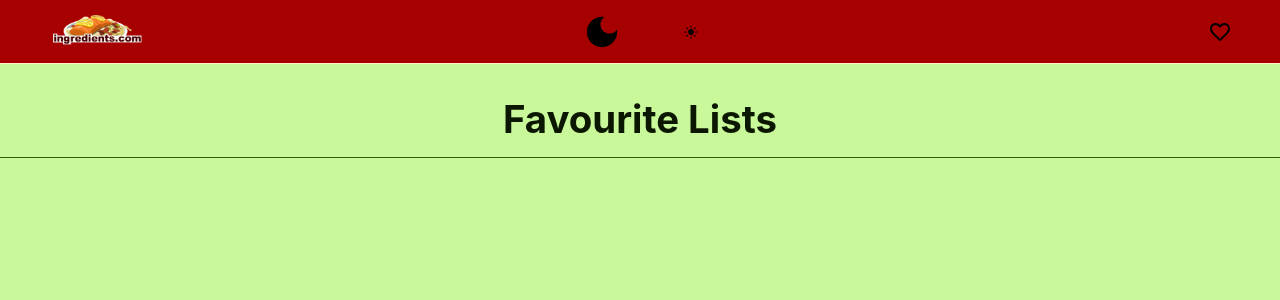
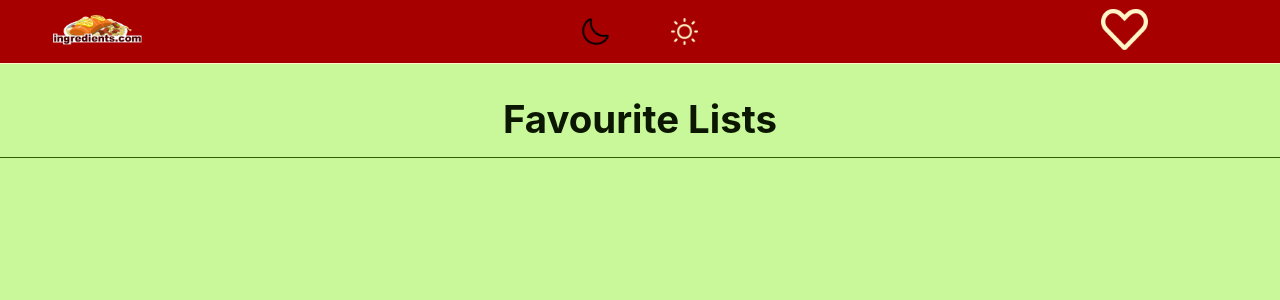
Before and after one commit to Scorpion19702022/MentorReact_009, a React (Create React App) app: page /favouriteList in a window 1280 px wide. Before the commit this address had no page. Shown: the top 300 px of the page. Built offline with nearby package versions, Linux system fonts and the light colour scheme.

Commit message:
return to before test icon

```diff
--- a/src/App.tsx
+++ b/src/App.tsx
@@ -18,14 +18,10 @@ function App() {
 	return (
 		<div className={styles.App}>
 			<QueryClientProvider client={queryClient}>
-				<BrowserRouter>
-					<Routes>
-						<Route path='/' element={<Home />} />
-					</Routes>
-				</BrowserRouter>
 				<WishListProvider>
 					<BrowserRouter>
 						<Routes>
+							<Route path='/' element={<Home />} />
 							<Route path='/recipe/:id' element={<RecipePage />} />
 							<Route path='/favouriteList' element={<FavRecipes />} />
 							<Route path='/search' element={<SearchPage />} />
--- a/src/components/NavBar/NavBar.tsx
+++ b/src/components/NavBar/NavBar.tsx
@@ -18,17 +18,17 @@ const NavBar = () => {
 				<img className={styles.logo} src={Logo} alt='logo' />
 			</div>
 			<div className={styles.boxNavIcon}>
-				<DarkModeIcon className={styles.iconDark} style={{ width: '50px', height: '50px' }} />
-				<LightModeIcon className={styles.iconLight} />
-				{/* <img className={styles.iconDark} src={DarkIcon} alt='dark icon' />
-				<img className={styles.iconLight} src={SunIcon} alt='sun icon' /> */}
+				{/* <DarkModeIcon className={styles.iconDark} style={{ width: '50px', height: '50px' }} />
+				<LightModeIcon className={styles.iconLight} /> */}
+				<img className={styles.iconDark} src={DarkIcon} alt='dark icon' />
+				<img className={styles.iconLight} src={SunIcon} alt='sun icon' />
 			</div>
 			<div className={styles.boxNavFavorite}>
-				<FavoriteBorderIcon className={styles.iconFavorite} />
+				{/* <FavoriteBorderIcon className={styles.iconFavorite} /> */}
 
-				{/* <Link to={'favouriteList'}>
+				<Link to={'favouriteList'}>
 					<img className={styles.iconFavourite} src={HeartIcon} alt='favourite icon' />
-				</Link> */}
+				</Link>
 			</div>
 		</div>
 	)
```
